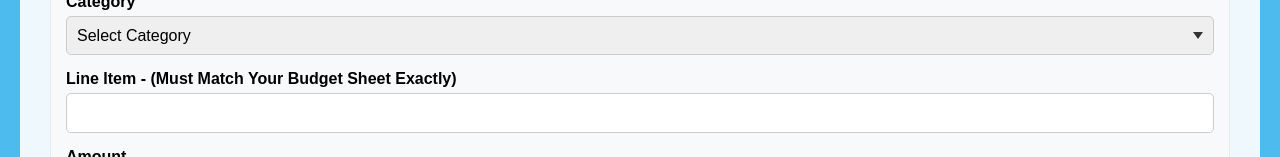
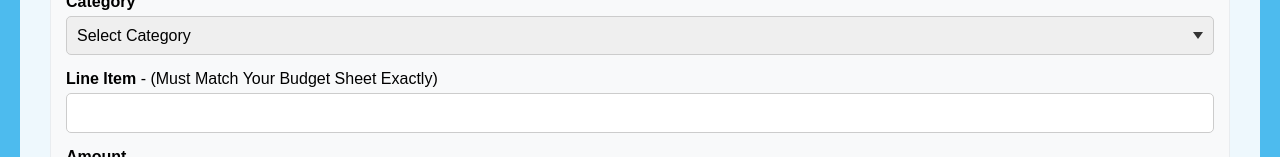
Before and after one commit to Rawted/disbursement, a React (Vite) app: page / in a window 1280 px wide. Shown: the part 795-952 px from the top of the page. Built offline with nearby package versions, Linux system fonts and the light colour scheme.

Commit message:
final build4

```diff
--- a/src/components/MainPage.tsx
+++ b/src/components/MainPage.tsx
@@ -546,7 +546,10 @@ const MainPage: React.FC = () => {
               </select>
             </div>
             <div className="input-group">
-              <label htmlFor={`Item${index}`}>Line Item - (Must Match Your Budget Sheet Exactly)</label>
+              <label htmlFor={`Item${index}`}>
+  Line Item {' '}
+  <span style={{ fontWeight: 'normal' }}>- (Must Match Your Budget Sheet Exactly)</span>
+</label>
               <input
                 id={`Item${index}`}
                 type="text"
```
